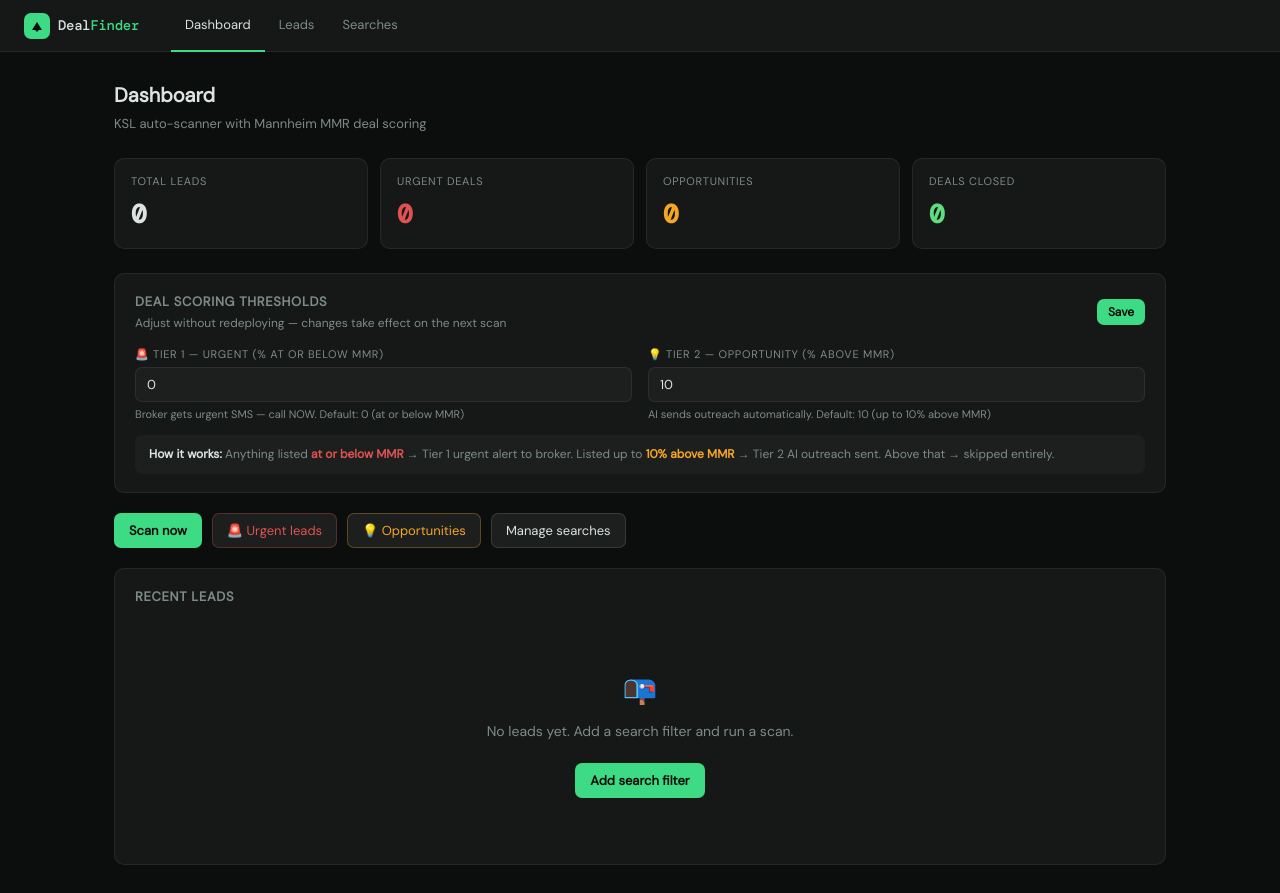
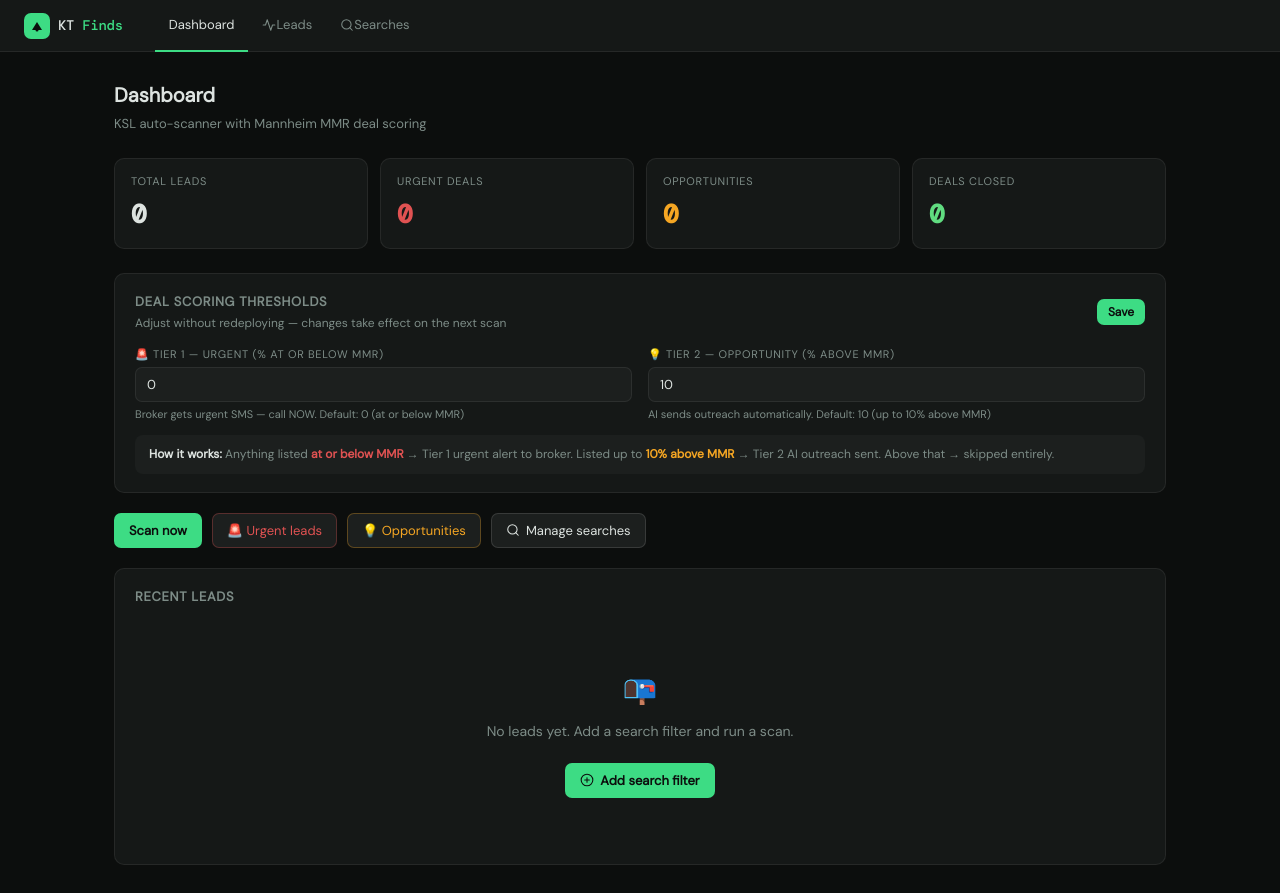
Before and after one commit to chazholbrook3/dealfinder, a Flask app: page / in a window 1280 px wide. Run offline with Flask 3, Linux system fonts and the light colour scheme.

Commit message:
KT Finds name + lucide icons

```diff
--- a/templates/base.html
+++ b/templates/base.html
@@ -3,7 +3,7 @@
 <head>
   <meta charset="UTF-8"/>
   <meta name="viewport" content="width=device-width, initial-scale=1.0"/>
-  <title>DealFinder{% block title %}{% endblock %}</title>
+  <title>KT Finds{% block title %}{% endblock %}</title>
   <link rel="preconnect" href="https://fonts.googleapis.com"/>
   <link href="https://fonts.googleapis.com/css2?family=DM+Mono:wght@400;500&family=DM+Sans:opsz,wght@9..40,300;400;500;600&display=swap" rel="stylesheet"/>
   <style>
@@ -238,11 +238,11 @@
     <div class="nav-logo-mark">
       <svg viewBox="0 0 14 14" fill="none"><path d="M2 11L7 3L12 11H2Z" fill="#0c0e0d"/><circle cx="7" cy="11" r="1.5" fill="#0c0e0d"/></svg>
     </div>
-    <span class="nav-logo-text">Deal<span>Finder</span></span>
+    <span class="nav-logo-text">KT <span>Finds</span></span>
   </div>
   <a href="/" class="nav-link {% if request.endpoint == 'index' %}active{% endif %}">Dashboard</a>
-  <a href="/leads" class="nav-link {% if request.endpoint in ['leads_page','lead_detail'] %}active{% endif %}">Leads</a>
-  <a href="/filters" class="nav-link {% if request.endpoint == 'filters_page' %}active{% endif %}">Searches</a>
+  <a href="/leads" class="nav-link {% if request.endpoint in ['leads_page','lead_detail'] %}active{% endif %}"><svg width="14" height="14" viewBox="0 0 24 24" fill="none" stroke="currentColor" stroke-width="1.8" stroke-linecap="round" stroke-linejoin="round" style="display:inline;vertical-align:-2px"><polyline points="22 12 18 12 15 21 9 3 6 12 2 12"/></svg> Leads</a>
+  <a href="/filters" class="nav-link {% if request.endpoint == 'filters_page' %}active{% endif %}"><svg width="14" height="14" viewBox="0 0 24 24" fill="none" stroke="currentColor" stroke-width="1.8" stroke-linecap="round" stroke-linejoin="round" style="display:inline;vertical-align:-2px"><circle cx="11" cy="11" r="8"/><line x1="21" y1="21" x2="16.65" y2="16.65"/></svg> Searches</a>
   <div class="nav-spacer"></div>
   {% if next_run %}
   <span class="nav-badge">Next scan {{ next_run }}</span>
--- a/templates/index.html
+++ b/templates/index.html
@@ -63,7 +63,7 @@
   </button>
   <a href="/leads?tier=1" class="btn" style="color:var(--red);border-color:rgba(224,82,82,0.3)">🚨 Urgent leads</a>
   <a href="/leads?tier=2" class="btn" style="color:var(--amber);border-color:rgba(245,166,35,0.3)">💡 Opportunities</a>
-  <a href="/filters" class="btn">Manage searches</a>
+  <a href="/filters" class="btn"><svg width="14" height="14" viewBox="0 0 24 24" fill="none" stroke="currentColor" stroke-width="1.8" stroke-linecap="round" stroke-linejoin="round" style="display:inline;vertical-align:-2px"><circle cx="11" cy="11" r="8"/><line x1="21" y1="21" x2="16.65" y2="16.65"/></svg> Manage searches</a>
 </div>
 
 <!-- Recent leads -->
@@ -131,7 +131,7 @@
   <div class="empty">
     <div class="empty-icon">📭</div>
     <div>No leads yet. Add a search filter and run a scan.</div>
-    <br><a href="/filters" class="btn btn-primary" style="display:inline-flex">Add search filter</a>
+    <br><a href="/filters" class="btn btn-primary" style="display:inline-flex"><svg width="14" height="14" viewBox="0 0 24 24" fill="none" stroke="currentColor" stroke-width="1.8" stroke-linecap="round" stroke-linejoin="round" style="display:inline;vertical-align:-2px"><circle cx="12" cy="12" r="10"/><line x1="12" y1="8" x2="12" y2="16"/><line x1="8" y1="12" x2="16" y2="12"/></svg> Add search filter</a>
   </div>
   {% endif %}
 </div>
```
